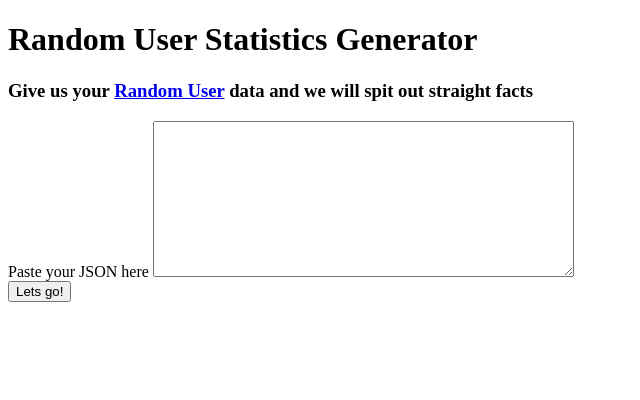
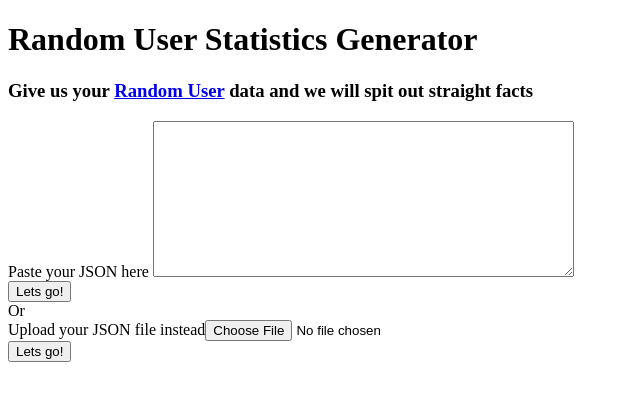
Before and after one commit to Dcheng0596/random-user, an Angular app in the folder client/: page / in a window 1280 px wide. Shown: the top 400 px of the page, without its empty margins (0-640 px from the left). Built offline with nearby package versions, Linux system fonts and the light colour scheme.

Commit message:
Add upload file form

```diff
--- a/client/src/app/app.component.html
+++ b/client/src/app/app.component.html
@@ -14,8 +14,20 @@
             <input type="submit" value="Lets go!">
           </div>
         </form>
+        <div class="text-input-error"></div>
       </div>
-      <div class="upload-input"></div>
+      <div>Or</div>
+      <div class="upload-input">
+        <form id="upload-form">
+          <div class="upload-form-file">
+            <label for="user-file">Upload your JSON file instead</label>
+            <input type="file" id="user-file" name="user-file">
+          </div>
+          <div class="upload-form-submit">
+            <input type="submit" value="Lets go!">
+          </div>
+        </form>
+      </div>
     </div>
     <div class="stats-container"></div>
   </div>
```
